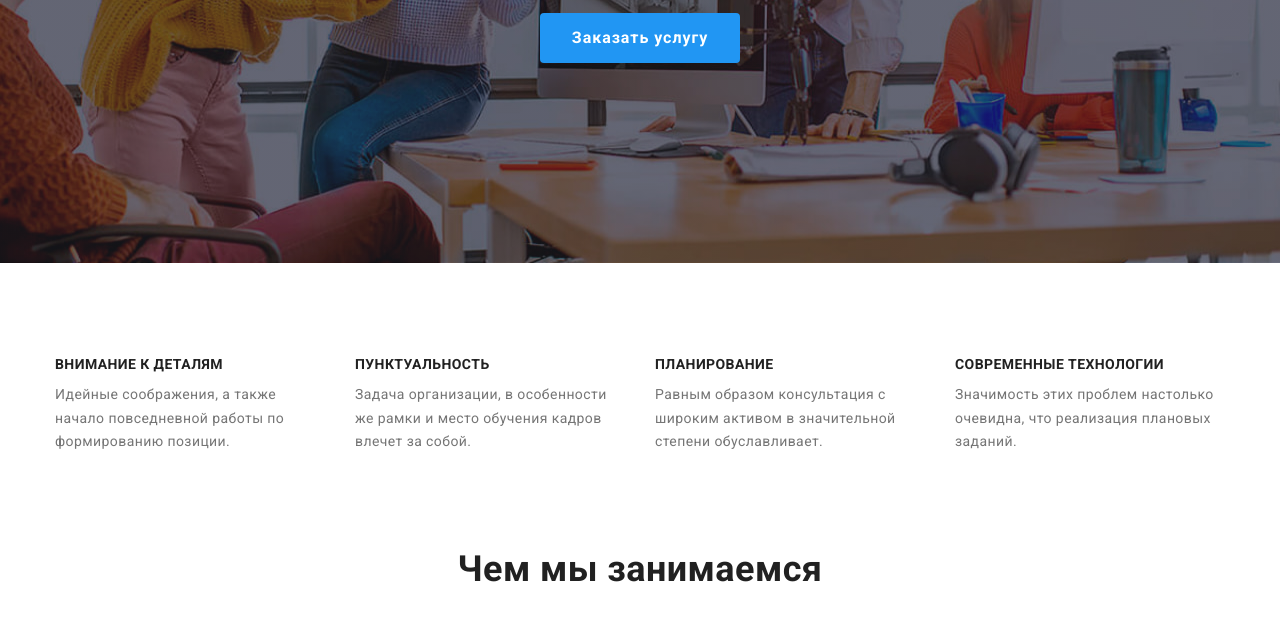
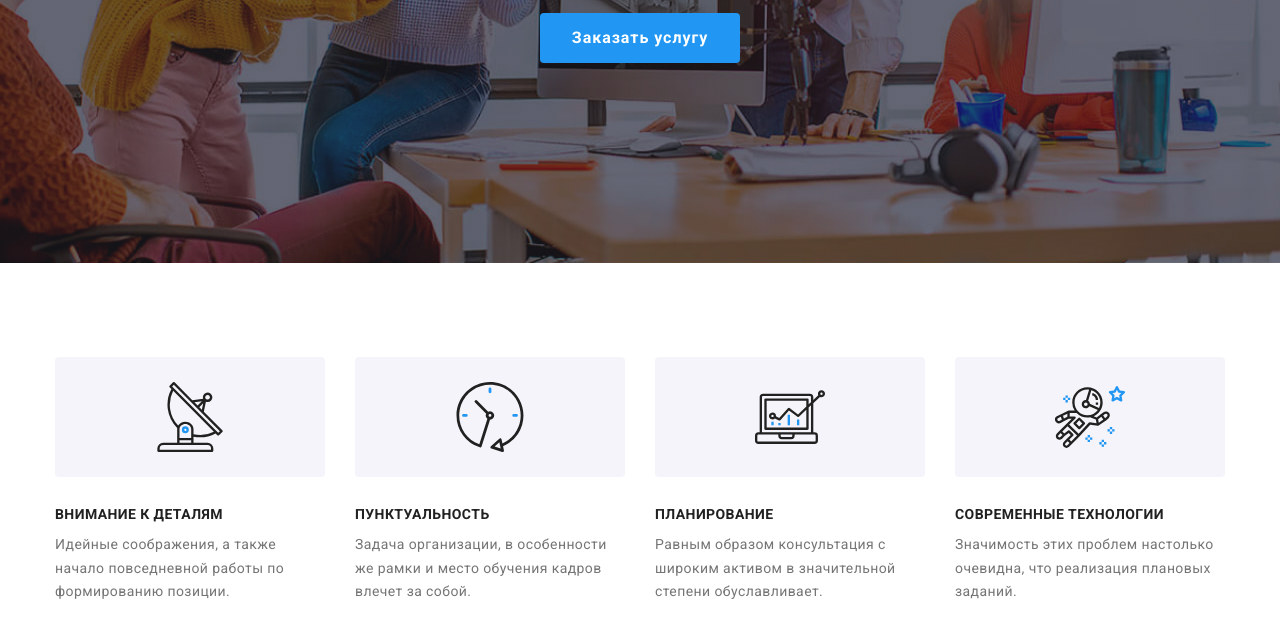
Before and after one commit to YaroslavTaranovskiy/goit-markup-hw-04, a plain HTML site: page index.html in a window 1280 px wide. Shown: the part 418-1056 px from the top of the page. Drawn offline with nearby package versions, Linux system fonts and the light colour scheme.

Commit message:
Додає іконки в переваги

```diff
--- a/css/styles.css
+++ b/css/styles.css
@@ -281,10 +281,25 @@ img {
   width: 270px;
 
   margin-right: 30px;
+
 }
 
 .benefits-item:last-child {
   margin-right: 0;
+}
+
+.benefits-box {
+  display: flex;
+  width: 270px;
+  height: 120px;
+
+  background-color: #F5F4FA;
+  border-radius: 4px;
+
+  align-items: center;
+  justify-content: center;
+
+  margin-bottom: 30px;
 }
 
 .text-benefits {
--- a/index.html
+++ b/index.html
@@ -73,24 +73,44 @@
           <h2 class="visually-hidden">Наши преимущества</h2>
           <ul class="section-list">
             <li class="benefits-item">
+              <div class="benefits-box">
+                <svg width="70" height="70">
+                  <use href="./imeges/icon/sprite.svg#icon-antenna"></use>
+                </svg>
+              </div>
               <h3 class="title benefits">Внимание к деталям</h3>
               <p class="text-benefits">
                 Идейные соображения, а также начало повседневной работы по формированию позиции.
               </p>
             </li>
             <li class="benefits-item">
+              <div class="benefits-box">
+                <svg width="70" height="70">
+                  <use href="./imeges/icon/sprite.svg#icon-clock"></use>
+                </svg>
+              </div>
               <h3 class="title benefits">Пунктуальность</h3>
               <p class="text-benefits">
                 Задача организации, в особенности же рамки и место обучения кадров влечет за собой.
               </p>
             </li>
             <li class="benefits-item">
+              <div class="benefits-box">
+                <svg width="70" height="70">
+                  <use href="./imeges/icon/sprite.svg#icon-diagram"></use>
+                </svg>
+              </div>
               <h3 class="title benefits">Планирование</h3>
               <p class="text-benefits">
                 Равным образом консультация с широким активом в значительной степени обуславливает.
               </p>
             </li>
             <li class="benefits-item">
+              <div class="benefits-box">
+                <svg width="70" height="70">
+                  <use href="./imeges/icon/sprite.svg#icon-astronaut"></use>
+                </svg>
+              </div>
               <h3 class="title benefits">Современные технологии</h3>
               <p class="text-benefits">Значимость этих проблем настолько очевидна, что реализация плановых заданий.</p>
             </li>
```
